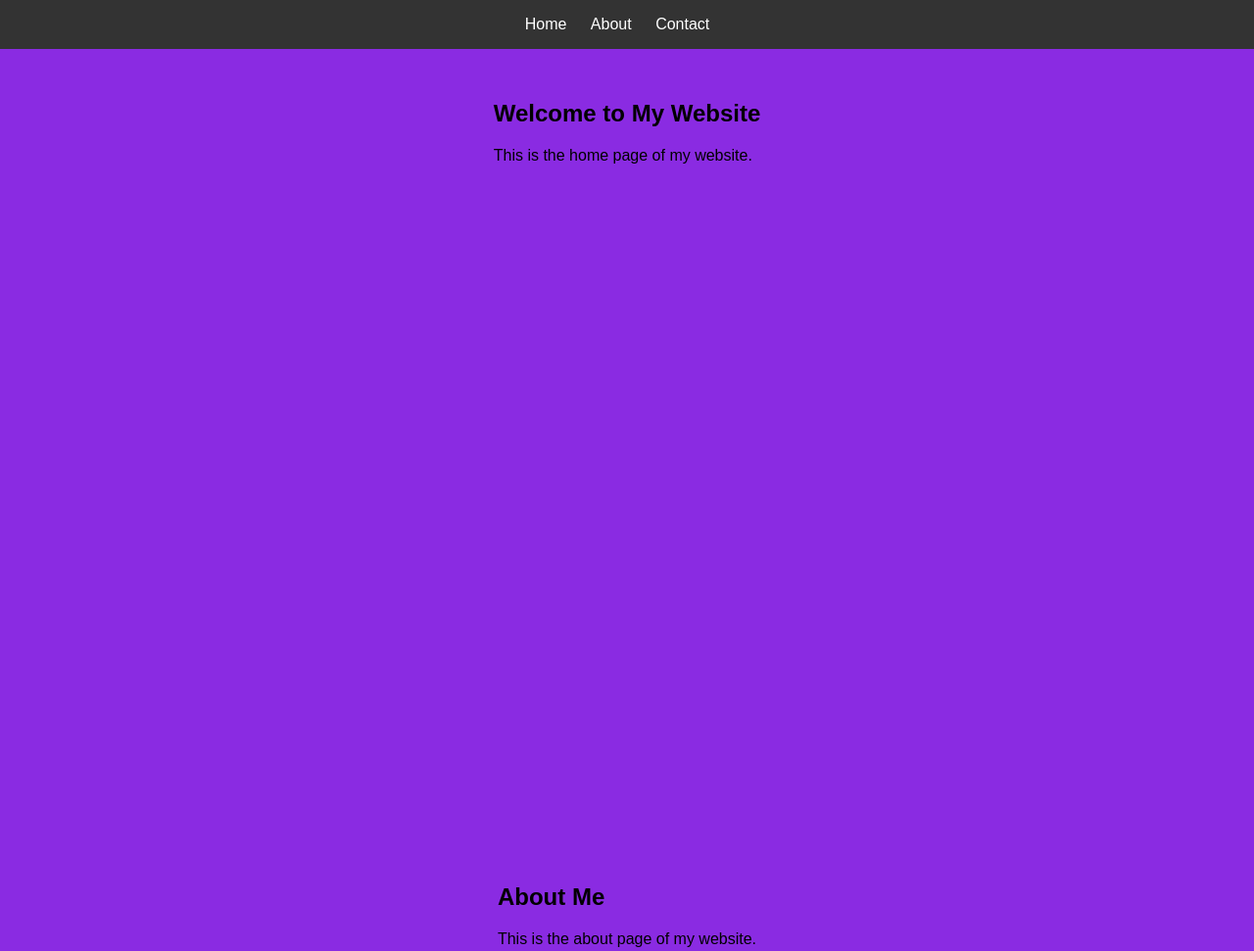
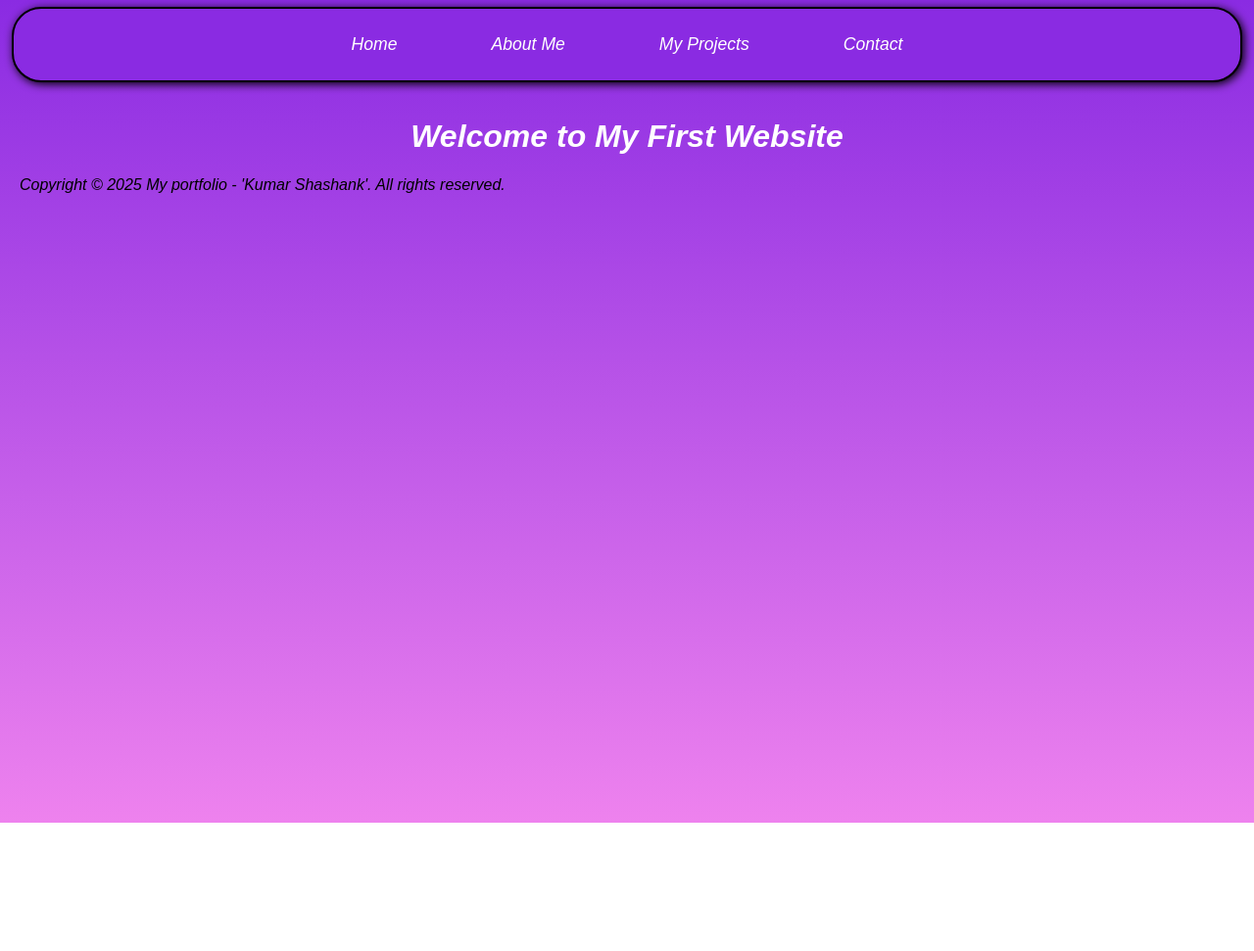
Before and after one commit to GameStoreio/Gaming-Store, a website: page Contact.html in a window 1280 px wide. Shown: the top 971 px of the page at 98% size. After the commit the page ends 840 px from the top, so only its background shows below. Drawn offline with Linux system fonts and the light colour scheme.

Commit message:
copied the layout and content of 'index.html' and pasted them in 'About Me.html','Projects.html' and 'Contact.html'.

```diff
--- a/Contact.html
+++ b/Contact.html
@@ -1,110 +1,86 @@
 <!DOCTYPE html>
-<html lang="en" style="scroll-behavior: smooth;">
+<html lang="en-US" style="scroll-behavior: smooth;">
 <head>
-    <link rel="icon" href="images/image (2).png">
-    <meta charset="UTF-8">
     <meta name="viewport" content="width=device-width, initial-scale=1.0">
-    <title>My Website</title>
+    <link rel="icon" type="image/avif" href="images/image.png">
+    <title>My portfolio - 'Kumar Shashank'</title>
     <style>
-        /* Global Styles */
+        a, nav a {
+            text-decoration: none;
+            font-family: Arial, sans-serif;
+            font-style: italic;
+            padding: 10px;
+            color: #fff;
+            font-size: 1.1em;
+            margin: 0 20px;
+        }
+        h1 {
+            font-family: Arial, sans-serif;
+            font-style: italic;
+            text-align: center;
+            color: white;
+        }
+        p {
+            font-family: Arial, sans-serif;
+            font-style: italic;
+        }
         body {
-            font-family: Arial, sans-serif;
-            background-color: blueviolet; /* Blueviolet background */
-            margin: 0;
-            padding: 0;
+            background-image: linear-gradient(to bottom, blueviolet, violet);
+            margin: 20px;
+            min-height: 100vh;
+            box-sizing: border-box;
+            padding-top: 80px; /* Adjust based on nav height */
         }
-
-        /* Navigation Menu */
         nav {
-            background-color: #333;
+            top: 7px;
+            left: 12px;
+            right: 12px;
+            position: fixed;
+            box-shadow: 2px 2px 10px rgb(0, 0, 0);
+            border: 2px solid black;
+            background-color: blueviolet;
             color: #fff;
             padding: 1em;
             text-align: center;
+            border-radius: 30px;
+            margin-bottom: 1.5em;
         }
         nav ul {
             list-style: none;
             margin: 0;
             padding: 0;
+            display: flex;
+            flex-wrap: wrap;
+            justify-content: center;
+            gap: 1em;
         }
         nav li {
+            border-radius: 500px;
+            padding: 10px;
             display: inline-block;
-            margin-right: 20px;
         }
-        nav a {
-            color: #fff;
+        nav li:hover {
+            background-color: black;
             text-decoration: none;
         }
-
-        /* Main Content */
-        main {
-            display: flex;
-            flex-direction: column;
-            align-items: center;
-            padding: 2em;
-        }
-
-        /* Footer */
-        footer {
-            background-color: #333;
-            color: #fff;
-            padding: 1em;
-            text-align: center;
-            clear: both;
-        }
-
-        section {
-            height: 100vh;
-            scroll-behavior: smooth;
+        nav a:active {
+            background-color: black;
+            text-decoration: none;
         }
     </style>
 </head>
 <body>
-    <!-- Background Audio -->
-    <audio autoplay loop >
-        <source src="recording/Grand Theft Auto 4 Theme Song.mp3s" type="audio/mp3">
-        Your browser does not support the audio element.
-    </audio>
-
-    <!-- Navigation Menu -->
     <nav>
         <ul>
-            <li><a href="#home">Home</a></li>
-            <li><a href="#about">About</a></li>
-            <li><a href="#contact">Contact</a></li>
+            <li><a href="#Home">Home</a></li>
+            <li><a href="#About Me">About Me</a></li>
+            <li><a href="#MyProjects">My Projects</a></li>
+            <li><a href="#Contact">Contact</a></li>
         </ul>
     </nav>
-
-
-    <!-- Main Content -->
-    <main>
-        <section id="home">
-            <h1>Welcome to My Website</h1>
-            <p>This is the home page of my website.</p>
-        </section>
-
-        <section id="about">
-            <h2>About Me</h2>
-            <p>This is the about page of my website.</p>
-        </section>
-
-        <section id="contact">
-            <h2>Contact Me</h2>
-            <p>This is the contact page of my website.</p>
-        </section>
-
-    <a href="#home">
-        <button style="position:absolute; border-radius: 50% ; right: 0; margin: 10px ;">
-            TOP
-        </button>
-    </a>
-    <a href="C:\Users\Vinay\OneDrive\Documents\htmlfile.html" target="_blank" rel="noopener noreferrer"><button> Game Store</button></a>
-
-    </main>
-
-
-    <!-- Footer -->
+    <h1>Welcome to My First Website</h1>
     <footer>
-        &copy; 2024 My Website
+        <p class="footer-copyright">Copyright &#169; 2025 My portfolio - 'Kumar Shashank'. All rights reserved.</p>
     </footer>
 </body>
 </html>
```
Also changed, not shown: About Me.html (+53 -77 lines), Projects.html (added, +86 -0 lines), index.html (+16 -19 lines), 1 other file.
